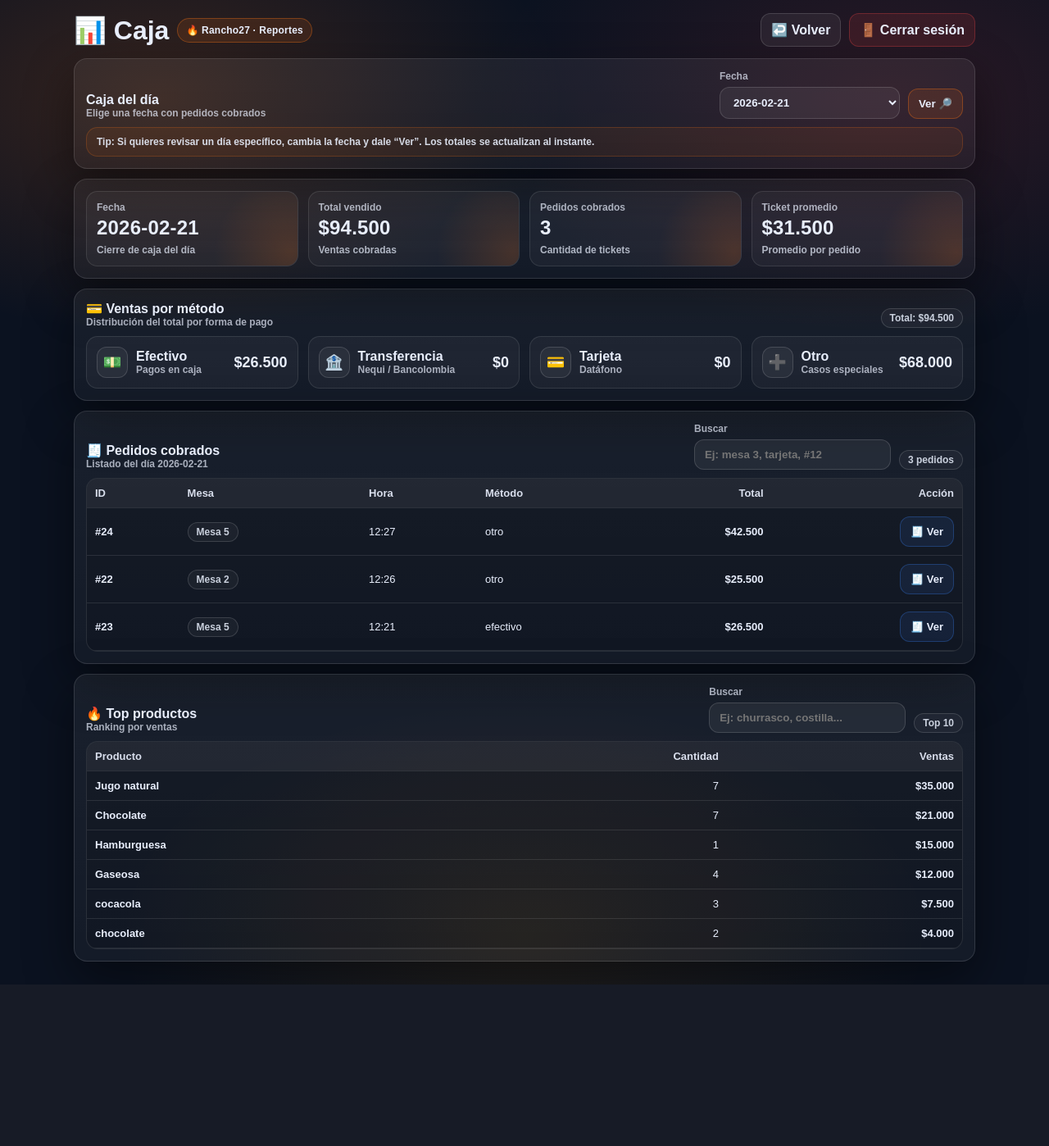
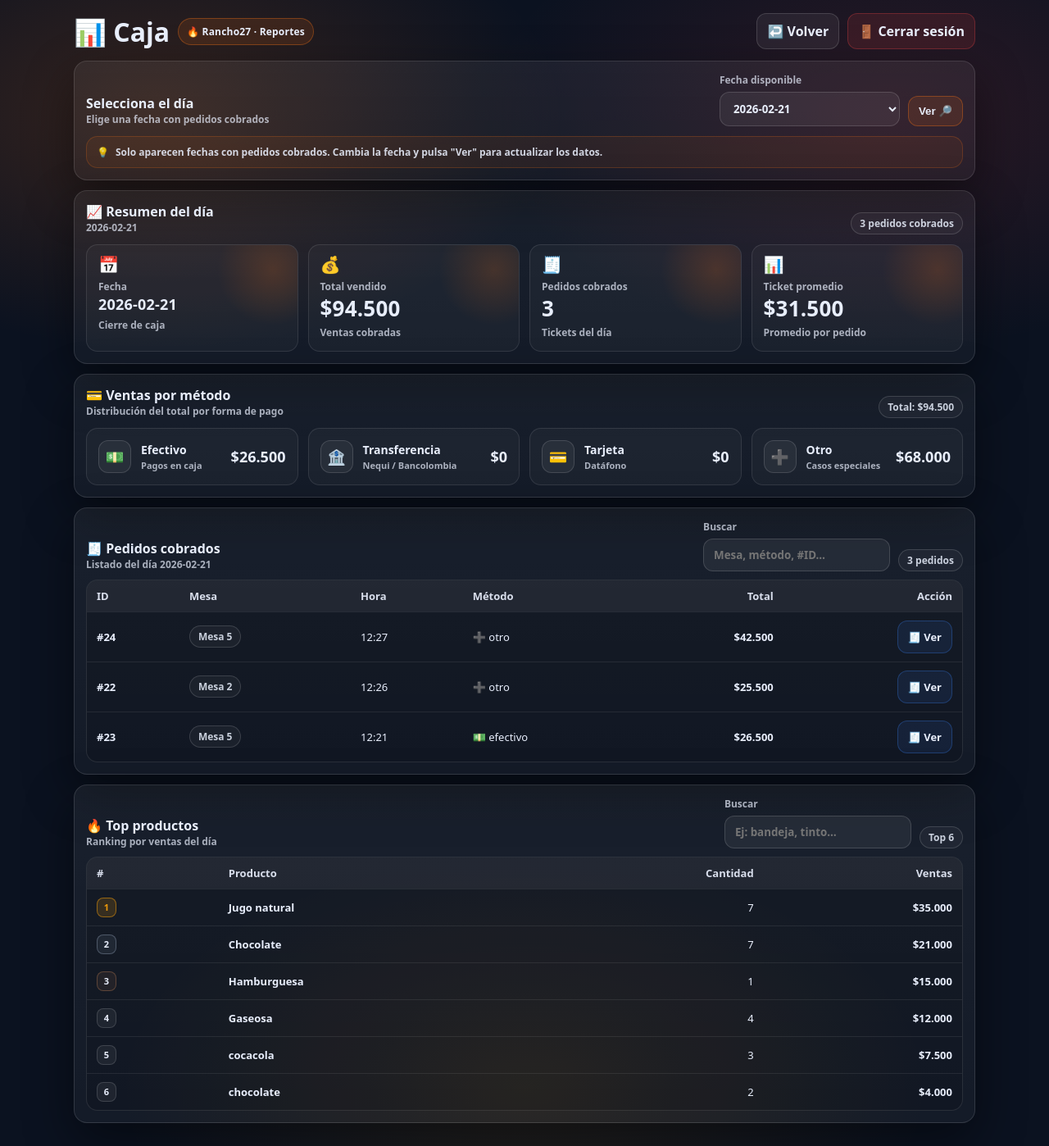
Before and after one commit to Juanjoyita/Pos-Restaurante, a Flask app: page /admin/caja in a window 1280 px wide. Shown: the whole page at 82% size. Before the commit the page ends 1201 px from the top, so only its background shows below. Run offline with Flask 3, Linux system fonts and the light colour scheme; a user stored in the database is signed in.

Commit message:
mejoras interfas

```diff
--- a/templates/caja.html
+++ b/templates/caja.html
@@ -3,7 +3,7 @@
 <head>
   <meta charset="UTF-8" />
   <meta name="viewport" content="width=device-width, initial-scale=1" />
-  <title>Caja - {{ dia }}</title>
+  <title>Caja - {{ dia }} · Rancho27</title>
 
   <style>
     :root{
@@ -13,8 +13,6 @@
       --border: rgba(255,255,255,.12);
       --text:#e8eefc;
       --muted: rgba(232,238,252,.7);
-
-      /* 🔥 fuego / asados */
       --ember: rgba(249,115,22,.12);
       --emberB: rgba(249,115,22,.35);
       --red: rgba(239,68,68,.12);
@@ -23,7 +21,6 @@
       --greenB: rgba(34,197,94,.30);
       --blue: rgba(59,130,246,.10);
       --blueB: rgba(59,130,246,.30);
-
       --shadow: rgba(0,0,0,.45);
       --radius: 16px;
     }
@@ -31,265 +28,239 @@
     *{ box-sizing:border-box; }
     body{
       margin:0;
-      font-family: Arial, sans-serif;
-      padding: 16px;
-      color: var(--text);
+      font-family: system-ui, -apple-system, "Segoe UI", Roboto, Arial, sans-serif;
+      padding:16px;
+      color:var(--text);
       background:
         radial-gradient(900px 520px at 15% 10%, rgba(249,115,22,.18), transparent 55%),
         radial-gradient(900px 520px at 85% 10%, rgba(239,68,68,.14), transparent 55%),
         radial-gradient(900px 520px at 50% 95%, rgba(245,158,11,.10), transparent 55%),
         var(--bg);
+      min-height:100vh;
     }
 
-    a{ color: var(--text); text-decoration:none; }
+    a{ color:var(--text); text-decoration:none; }
     h1,h2,h3{ margin:0; }
-    .wrap{ width:min(1100px, 100%); margin:0 auto; }
+    .wrap{ width:min(1100px,100%); margin:0 auto; }
 
     /* Topbar */
     .topbar{
-      display:flex;
-      gap:12px;
-      align-items:center;
-      justify-content:space-between;
-      flex-wrap:wrap;
-      margin-bottom: 14px;
+      display:flex; gap:12px; align-items:center;
+      justify-content:space-between; flex-wrap:wrap; margin-bottom:14px;
     }
-    .title{
-      display:flex; gap:10px; align-items:center; flex-wrap:wrap;
+    .title{ display:flex; gap:10px; align-items:center; flex-wrap:wrap; }
+    .badge{
+      display:inline-flex; gap:8px; align-items:center;
+      padding:7px 10px; border-radius:999px;
+      border:1px solid rgba(249,115,22,.35);
+      background:rgba(249,115,22,.12);
+      font-weight:900; font-size:12px; letter-spacing:.2px; color:var(--text);
     }
-    .badge{
-      display:inline-flex;
-      gap:8px;
-      align-items:center;
-      padding: 7px 10px;
-      border-radius: 999px;
-      border: 1px solid rgba(249,115,22,.35);
-      background: rgba(249,115,22,.12);
-      font-weight: 900;
-      font-size: 12px;
-      letter-spacing:.2px;
-      color: var(--text);
-    }
+    .muted{ color:var(--muted); font-size:12px; font-weight:800; }
 
     /* Buttons */
     .btnrow{ display:flex; gap:10px; flex-wrap:wrap; align-items:center; }
     .btn{
-      display:inline-flex;
-      align-items:center;
-      justify-content:center;
-      gap:8px;
-      padding:10px 12px;
-      border-radius: 12px;
-      border: 1px solid rgba(255,255,255,.14);
-      background: rgba(255,255,255,.06);
-      color: var(--text);
-      cursor:pointer;
-      font-weight: 900;
-      transition: transform .06s ease, filter .15s ease, border-color .15s ease;
-      user-select:none;
-      white-space:nowrap;
+      display:inline-flex; align-items:center; justify-content:center;
+      gap:8px; padding:10px 12px; border-radius:12px;
+      border:1px solid rgba(255,255,255,.14);
+      background:rgba(255,255,255,.06);
+      color:var(--text); cursor:pointer; font-weight:900;
+      transition:transform .06s ease, filter .15s ease;
+      user-select:none; white-space:nowrap;
     }
-    .btn:hover{ transform: translateY(-1px); filter: brightness(1.06); }
-    .btn:active{ transform: translateY(0px); }
-
-    .btn.blue{ border-color: var(--blueB); background: var(--blue); }
-    .btn.ember{ border-color: var(--emberB); background: var(--ember); }
-    .btn.red{ border-color: var(--redB); background: var(--red); }
+    .btn:hover{ transform:translateY(-1px); filter:brightness(1.06); }
+    .btn:active{ transform:translateY(0); }
+    .btn.blue { border-color:var(--blueB);  background:var(--blue);  }
+    .btn.ember{ border-color:var(--emberB); background:var(--ember); }
+    .btn.red  { border-color:var(--redB);   background:var(--red);   }
 
     /* Cards */
     .card{
-      border: 1px solid var(--border);
-      background: linear-gradient(180deg, var(--card2), var(--card));
-      border-radius: var(--radius);
-      padding: 14px;
-      box-shadow: 0 22px 60px var(--shadow);
-      margin: 12px 0;
+      border:1px solid var(--border);
+      background:linear-gradient(180deg, var(--card2), var(--card));
+      border-radius:var(--radius);
+      padding:14px;
+      box-shadow:0 22px 60px var(--shadow);
+      margin:12px 0;
     }
 
-    /* Summary grid */
+    /* Stats grid */
     .grid{
       display:grid;
-      grid-template-columns: repeat(auto-fit, minmax(220px, 1fr));
-      gap: 12px;
+      grid-template-columns:repeat(auto-fit, minmax(200px, 1fr));
+      gap:12px;
     }
     .stat{
       border:1px solid rgba(255,255,255,.10);
-      background: rgba(255,255,255,.04);
-      border-radius: 14px;
-      padding: 12px;
-      position:relative;
-      overflow:hidden;
+      background:rgba(255,255,255,.03);
+      border-radius:14px;
+      padding:14px;
+      position:relative; overflow:hidden;
+      transition:border-color .2s, box-shadow .2s;
     }
-    .stat::after{
-      content:"";
-      position:absolute;
-      inset:-40% -40% auto auto;
-      width:220px;
-      height:220px;
-      background: radial-gradient(circle, rgba(249,115,22,.18), transparent 60%);
+    .stat:hover{ border-color:rgba(255,255,255,.2); box-shadow:0 8px 30px rgba(0,0,0,.3); }
+    .stat::before{
+      content:""; position:absolute;
+      inset:-50px -50px auto auto;
+      width:160px; height:160px; border-radius:50%;
+      background:radial-gradient(circle, rgba(249,115,22,.18), transparent 60%);
       pointer-events:none;
-      transform: rotate(12deg);
     }
-    .muted{ color: var(--muted); font-size: 12px; font-weight:800; }
-    .metric{ font-size: 24px; font-weight: 900; margin-top: 4px; letter-spacing:.2px; }
-    .mini{ font-size:12px; color:rgba(232,238,252,.72); font-weight:800; margin-top:6px; }
+    .stat-icon{ font-size:20px; line-height:1; margin-bottom:8px; }
+    .stat-label{ font-size:12px; font-weight:800; color:var(--muted); }
+    .metric{ font-size:26px; font-weight:900; margin-top:4px; letter-spacing:.2px; line-height:1.1; }
+    .stat-sub{ font-size:12px; color:var(--muted); font-weight:800; margin-top:6px; }
 
-    /* Pills */
+    /* Pill */
     .pill{
-      display:inline-block;
-      padding: 4px 10px;
-      border-radius: 999px;
-      font-size: 12px;
+      display:inline-flex; align-items:center; gap:6px;
+      padding:4px 10px; border-radius:999px; font-size:12px;
       border:1px solid rgba(255,255,255,.14);
-      background: rgba(255,255,255,.04);
-      color: rgba(232,238,252,.85);
-      font-weight: 900;
+      background:rgba(255,255,255,.04);
+      color:rgba(232,238,252,.85); font-weight:900;
     }
 
     /* Forms */
     .formRow{
-      display:flex;
-      gap:10px;
-      flex-wrap:wrap;
-      align-items:end;
-      justify-content:space-between;
+      display:flex; gap:10px; flex-wrap:wrap;
+      align-items:flex-end; justify-content:space-between;
     }
-    .controls{
-      display:flex;
-      gap:10px;
-      flex-wrap:wrap;
-      align-items:end;
-    }
-    .control{
-      display:grid;
-      gap:6px;
-      min-width: 170px;
-    }
-    select, input[type="date"], input[type="text"]{
-      padding:10px 12px;
-      border-radius: 12px;
-      border: 1px solid rgba(255,255,255,.14);
-      background: rgba(255,255,255,.06);
-      color: var(--text);
-      outline:none;
-      font-weight: 900;
+    .controls{ display:flex; gap:10px; flex-wrap:wrap; align-items:flex-end; }
+    .control{ display:grid; gap:6px; min-width:170px; }
+
+    select, input[type="text"]{
+      padding:10px 12px; border-radius:12px;
+      border:1px solid rgba(255,255,255,.14);
+      background:rgba(255,255,255,.06);
+      color:var(--text); outline:none; font-weight:900;
+      font-family:inherit;
     }
     select option{ color:#111; }
-    .search{
-      min-width: 240px;
+
+    .note{
+      margin-top:12px; padding:10px 12px;
+      border-radius:14px;
+      border:1px solid rgba(249,115,22,.22);
+      background:rgba(249,115,22,.07);
+      color:rgba(232,238,252,.88);
+      font-weight:800; font-size:12px;
+      display:flex; gap:8px; align-items:flex-start;
     }
 
-    /* Table */
-    .tableWrap{
-      overflow:auto;
-      border-radius: 14px;
-      border:1px solid rgba(255,255,255,.10);
-      background: rgba(0,0,0,.12);
-      margin-top:10px;
-    }
-    table{
-      width:100%;
-      border-collapse: collapse;
-      min-width: 720px;
-    }
-    th, td{
-      padding: 10px 10px;
-      border-bottom: 1px solid rgba(255,255,255,.10);
-      text-align:left;
-      font-size: 13px;
-      vertical-align: middle;
-    }
-    th{
-      background: rgba(255,255,255,.06);
-      font-weight: 900;
-      color: rgba(232,238,252,.92);
-      position: sticky;
-      top: 0;
-      z-index: 1;
-    }
-    tr:hover td{ background: rgba(255,255,255,.03); }
-    .right{ text-align:right; }
-
-    /* Metodo cards */
+    /* Métodos de pago */
     .methodGrid{
       display:grid;
-      grid-template-columns: repeat(auto-fit, minmax(220px, 1fr));
-      gap: 12px;
-      margin-top: 10px;
+      grid-template-columns:repeat(auto-fit, minmax(210px, 1fr));
+      gap:12px; margin-top:12px;
     }
     .method{
       border:1px solid rgba(255,255,255,.10);
-      background: rgba(255,255,255,.04);
-      border-radius: 14px;
-      padding: 12px;
-      display:flex;
-      align-items:center;
-      justify-content:space-between;
-      gap:12px;
+      background:rgba(255,255,255,.03);
+      border-radius:14px; padding:14px;
+      display:flex; align-items:center;
+      justify-content:space-between; gap:12px;
+      transition:border-color .2s;
     }
+    .method:hover{ border-color:rgba(255,255,255,.2); }
     .method .icon{
-      width:38px; height:38px; border-radius: 12px;
+      width:40px; height:40px; border-radius:12px;
       display:grid; place-items:center;
       border:1px solid rgba(255,255,255,.14);
-      background: rgba(255,255,255,.05);
-      font-size: 18px;
+      background:rgba(255,255,255,.05);
+      font-size:18px; flex-shrink:0;
     }
-    .method .val{
-      font-weight: 900;
-      font-size: 18px;
-      text-align:right;
-      white-space:nowrap;
+    .method .info{ flex:1; }
+    .method .val{ font-weight:900; font-size:18px; text-align:right; white-space:nowrap; }
+    .method-name{ font-weight:900; font-size:14px; }
+    .method-sub{ font-size:11px; color:var(--muted); font-weight:800; margin-top:2px; }
+
+    /* Tablas */
+    .tableWrap{
+      overflow:auto; border-radius:14px;
+      border:1px solid rgba(255,255,255,.10);
+      background:rgba(0,0,0,.12); margin-top:10px;
+    }
+    table{ width:100%; border-collapse:collapse; min-width:620px; }
+    th, td{
+      padding:10px 12px;
+      border-bottom:1px solid rgba(255,255,255,.08);
+      text-align:left; font-size:13px; vertical-align:middle;
+    }
+    th{
+      background:rgba(255,255,255,.06);
+      font-weight:900; color:rgba(232,238,252,.92);
+      position:sticky; top:0; z-index:1;
+    }
+    tr:last-child td{ border-bottom:none; }
+    tr:hover td{ background:rgba(255,255,255,.03); }
+    .right{ text-align:right; }
+
+    /* Rank badge */
+    .rank{
+      display:inline-flex; align-items:center; justify-content:center;
+      width:24px; height:24px; border-radius:8px;
+      font-size:11px; font-weight:900;
+      border:1px solid rgba(255,255,255,.14);
+      background:rgba(255,255,255,.06);
+    }
+    .rank.gold  { border-color:rgba(245,158,11,.5); background:rgba(245,158,11,.15); color:rgba(245,158,11,.95); }
+    .rank.silver{ border-color:rgba(148,163,184,.4); background:rgba(148,163,184,.10); }
+    .rank.bronze{ border-color:rgba(180,120,80,.4); background:rgba(180,120,80,.10); }
+
+    .sectionHead{
+      display:flex; justify-content:space-between;
+      align-items:flex-end; gap:10px; flex-wrap:wrap;
     }
 
-    .sectionHead{
-      display:flex; justify-content:space-between; align-items:end; gap:10px; flex-wrap:wrap;
+    /* Empty state */
+    .empty-state{
+      display:flex; flex-direction:column;
+      align-items:center; justify-content:center;
+      gap:12px; padding:40px 20px; text-align:center;
     }
+    .empty-icon{
+      font-size:44px; line-height:1;
+      filter:drop-shadow(0 0 20px rgba(249,115,22,.35));
+      animation:pulse-icon 2.5s ease-in-out infinite;
+    }
+    @keyframes pulse-icon{
+      0%,100%{ transform:scale(1); opacity:1; }
+      50%     { transform:scale(1.08); opacity:.7; }
+    }
+    .empty-title{ font-size:15px; font-weight:900; }
+    .empty-sub{ font-size:12px; font-weight:800; color:var(--muted); max-width:260px; line-height:1.6; }
 
-    .note{
-      margin-top:10px;
-      padding:10px 12px;
-      border-radius: 14px;
-      border: 1px solid rgba(249,115,22,.22);
-      background: rgba(249,115,22,.08);
-      color: rgba(232,238,252,.90);
-      font-weight: 800;
-      font-size: 12px;
-    }
-
-    @media (max-width: 760px){
-      table{ min-width: 640px; }
-      .search{ min-width: 200px; }
+    @media (max-width:760px){
+      table{ min-width:560px; }
     }
   </style>
 </head>
-
 <body>
   <div class="wrap">
 
-    <!-- TOP -->
+    <!-- TOPBAR -->
     <div class="topbar">
       <div class="title">
         <h1>📊 Caja</h1>
         <span class="badge">🔥 Rancho27 · Reportes</span>
       </div>
-
       <div class="btnrow">
         <a class="btn" href="{{ url_for('admin_panel') }}">↩️ Volver</a>
         <a class="btn red" href="{{ url_for('logout') }}">🚪 Cerrar sesión</a>
       </div>
     </div>
 
-    <!-- Selector -->
+    <!-- SELECTOR DE FECHA -->
     <div class="card">
       <div class="formRow">
         <div>
-          <h2 style="font-size:16px; font-weight:900;">Caja del día</h2>
+          <h2 style="font-size:16px; font-weight:900;">Selecciona el día</h2>
           <div class="muted">Elige una fecha con pedidos cobrados</div>
         </div>
-
         <form method="GET" action="{{ url_for('caja_dia') }}" class="controls">
           <div class="control" style="min-width:220px;">
-            <div class="muted">Fecha</div>
+            <div class="muted">Fecha disponible</div>
             <select name="fecha">
               {% for f in fechas_disponibles %}
                 <option value="{{ f }}" {% if f == dia|string %}selected{% endif %}>{{ f }}</option>
@@ -299,34 +270,46 @@
           <button class="btn ember" type="submit">Ver 🔎</button>
         </form>
       </div>
-
       <div class="note">
-        Tip: Si quieres revisar un día específico, cambia la fecha y dale “Ver”. Los totales se actualizan al instante.
+        <span>💡</span>
+        <span>Solo aparecen fechas con pedidos cobrados. Cambia la fecha y pulsa "Ver" para actualizar los datos.</span>
       </div>
     </div>
 
-    <!-- RESUMEN -->
+    <!-- RESUMEN DEL DÍA -->
     <div class="card">
+      <div class="sectionHead" style="margin-bottom:12px;">
+        <div>
+          <h2 style="font-size:16px; font-weight:900;">📈 Resumen del día</h2>
+          <div class="muted">{{ dia }}</div>
+        </div>
+        <span class="pill">{{ conteo }} pedidos cobrados</span>
+      </div>
+
       <div class="grid">
         <div class="stat">
-          <div class="muted">Fecha</div>
-          <div class="metric">{{ dia }}</div>
-          <div class="mini">Cierre de caja del día</div>
+          <div class="stat-icon">📅</div>
+          <div class="stat-label">Fecha</div>
+          <div class="metric" style="font-size:18px;">{{ dia }}</div>
+          <div class="stat-sub">Cierre de caja</div>
         </div>
         <div class="stat">
-          <div class="muted">Total vendido</div>
+          <div class="stat-icon">💰</div>
+          <div class="stat-label">Total vendido</div>
           <div class="metric">{{ total_dia|cop }}</div>
-          <div class="mini">Ventas cobradas</div>
+          <div class="stat-sub">Ventas cobradas</div>
         </div>
         <div class="stat">
-          <div class="muted">Pedidos cobrados</div>
+          <div class="stat-icon">🧾</div>
+          <div class="stat-label">Pedidos cobrados</div>
           <div class="metric">{{ conteo }}</div>
-          <div class="mini">Cantidad de tickets</div>
+          <div class="stat-sub">Tickets del día</div>
         </div>
         <div class="stat">
-          <div class="muted">Ticket promedio</div>
+          <div class="stat-icon">📊</div>
+          <div class="stat-label">Ticket promedio</div>
           <div class="metric">{{ ticket_promedio|cop }}</div>
-          <div class="mini">Promedio por pedido</div>
+          <div class="stat-sub">Promedio por pedido</div>
         </div>
       </div>
     </div>
@@ -343,45 +326,34 @@
 
       <div class="methodGrid">
         <div class="method">
-          <div style="display:flex; align-items:center; gap:10px;">
-            <div class="icon">💵</div>
-            <div>
-              <div style="font-weight:900;">Efectivo</div>
-              <div class="muted">Pagos en caja</div>
-            </div>
+          <div class="icon">💵</div>
+          <div class="info">
+            <div class="method-name">Efectivo</div>
+            <div class="method-sub">Pagos en caja</div>
           </div>
           <div class="val">{{ por_metodo["efectivo"]|cop }}</div>
         </div>
-
         <div class="method">
-          <div style="display:flex; align-items:center; gap:10px;">
-            <div class="icon">🏦</div>
-            <div>
-              <div style="font-weight:900;">Transferencia</div>
-              <div class="muted">Nequi / Bancolombia</div>
-            </div>
+          <div class="icon">🏦</div>
+          <div class="info">
+            <div class="method-name">Transferencia</div>
+            <div class="method-sub">Nequi / Bancolombia</div>
           </div>
           <div class="val">{{ por_metodo["transferencia"]|cop }}</div>
         </div>
-
         <div class="method">
-          <div style="display:flex; align-items:center; gap:10px;">
-            <div class="icon">💳</div>
-            <div>
-              <div style="font-weight:900;">Tarjeta</div>
-              <div class="muted">Datáfono</div>
-            </div>
+          <div class="icon">💳</div>
+          <div class="info">
+            <div class="method-name">Tarjeta</div>
+            <div class="method-sub">Datáfono</div>
           </div>
           <div class="val">{{ por_metodo["tarjeta"]|cop }}</div>
         </div>
-
         <div class="method">
-          <div style="display:flex; align-items:center; gap:10px;">
-            <div class="icon">➕</div>
-            <div>
-              <div style="font-weight:900;">Otro</div>
-              <div class="muted">Casos especiales</div>
-            </div>
+          <div class="icon">➕</div>
+          <div class="info">
+            <div class="method-name">Otro</div>
+            <div class="method-sub">Casos especiales</div>
           </div>
           <div class="val">{{ por_metodo["otro"]|cop }}</div>
         </div>
@@ -395,18 +367,21 @@
           <h2 style="font-size:16px; font-weight:900;">🧾 Pedidos cobrados</h2>
           <div class="muted">Listado del día {{ dia }}</div>
         </div>
-
         <div class="controls">
-          <div class="control search">
+          <div class="control" style="min-width:200px;">
             <div class="muted">Buscar</div>
-            <input id="qPedidos" type="text" placeholder="Ej: mesa 3, tarjeta, #12">
+            <input id="qPedidos" type="text" placeholder="Mesa, método, #ID…">
           </div>
           <span class="pill" id="countPedidos">{{ conteo }} pedidos</span>
         </div>
       </div>
 
       {% if pedidos_info|length == 0 %}
-        <div class="muted" style="margin-top:10px;">No hay pedidos cobrados en esta fecha.</div>
+        <div class="empty-state">
+          <div class="empty-icon">🧾</div>
+          <p class="empty-title">Sin pedidos cobrados</p>
+          <p class="empty-sub">No hay pedidos registrados para esta fecha.</p>
+        </div>
       {% else %}
         <div class="tableWrap">
           <table id="tablaPedidos">
@@ -426,7 +401,13 @@
                 <td><b>#{{ p.id }}</b></td>
                 <td><span class="pill">Mesa {{ p.mesa }}</span></td>
                 <td>{{ p.hora }}</td>
-                <td>{{ p.metodo }}</td>
+                <td>
+                  {% if p.metodo == "efectivo" %}💵
+                  {% elif p.metodo == "transferencia" %}🏦
+                  {% elif p.metodo == "tarjeta" %}💳
+                  {% else %}➕{% endif %}
+                  {{ p.metodo }}
+                </td>
                 <td class="right"><b>{{ p.total|cop }}</b></td>
                 <td class="right">
                   <a class="btn blue" href="{{ url_for('ver_factura', pedido_id=p.id) }}">🧾 Ver</a>
@@ -444,25 +425,29 @@
       <div class="sectionHead">
         <div>
           <h2 style="font-size:16px; font-weight:900;">🔥 Top productos</h2>
-          <div class="muted">Ranking por ventas</div>
+          <div class="muted">Ranking por ventas del día</div>
         </div>
-
         <div class="controls">
-          <div class="control search">
+          <div class="control" style="min-width:200px;">
             <div class="muted">Buscar</div>
-            <input id="qTop" type="text" placeholder="Ej: churrasco, costilla...">
+            <input id="qTop" type="text" placeholder="Ej: bandeja, tinto…">
           </div>
-          <span class="pill" id="countTop">Top 10</span>
+          <span class="pill" id="countTop">Top {{ top_lista|length }}</span>
         </div>
       </div>
 
       {% if top_lista|length == 0 %}
-        <div class="muted" style="margin-top:10px;">No hay productos (aún).</div>
+        <div class="empty-state">
+          <div class="empty-icon">🍽️</div>
+          <p class="empty-title">Sin productos registrados</p>
+          <p class="empty-sub">Los productos más vendidos del día aparecerán aquí.</p>
+        </div>
       {% else %}
         <div class="tableWrap">
           <table id="tablaTop">
             <thead>
               <tr>
+                <th>#</th>
                 <th>Producto</th>
                 <th class="right">Cantidad</th>
                 <th class="right">Ventas</th>
@@ -471,6 +456,14 @@
             <tbody>
               {% for t in top_lista %}
               <tr>
+                <td>
+                  <span class="rank
+                    {% if loop.index == 1 %}gold
+                    {% elif loop.index == 2 %}silver
+                    {% elif loop.index == 3 %}bronze{% endif %}">
+                    {{ loop.index }}
+                  </span>
+                </td>
                 <td><b>{{ t.nombre }}</b></td>
                 <td class="right">{{ t.cantidad }}</td>
                 <td class="right"><b>{{ t.ventas|cop }}</b></td>
@@ -486,39 +479,30 @@
 
   <script>
     function attachSearch(inputId, tableId, counterId, baseText){
-      const input = document.getElementById(inputId);
-      const table = document.getElementById(tableId);
+      const input   = document.getElementById(inputId);
+      const table   = document.getElementById(tableId);
       const counter = document.getElementById(counterId);
       if(!input || !table) return;
 
-      const rows = Array.from(table.querySelectorAll("tbody tr"));
+      const rows  = Array.from(table.querySelectorAll("tbody tr"));
       const total = rows.length;
 
       function update(){
         const q = (input.value || "").toLowerCase().trim();
         let shown = 0;
-
         rows.forEach(r => {
-          const txt = r.innerText.toLowerCase();
-          const ok = txt.includes(q);
+          const ok = r.innerText.toLowerCase().includes(q);
           r.style.display = ok ? "" : "none";
           if(ok) shown++;
         });
-
-        if(counter){
-          counter.textContent = q
-            ? `Mostrando ${shown} de ${total}`
-            : baseText;
-        }
+        if(counter) counter.textContent = q ? `${shown} de ${total}` : baseText;
       }
 
       input.addEventListener("input", update);
-      update();
     }
 
     attachSearch("qPedidos", "tablaPedidos", "countPedidos", "{{ conteo }} pedidos");
-    attachSearch("qTop", "tablaTop", "countTop", "Top 10");
+    attachSearch("qTop",     "tablaTop",     "countTop",     "Top {{ top_lista|length }}");
   </script>
-
 </body>
 </html>
```
